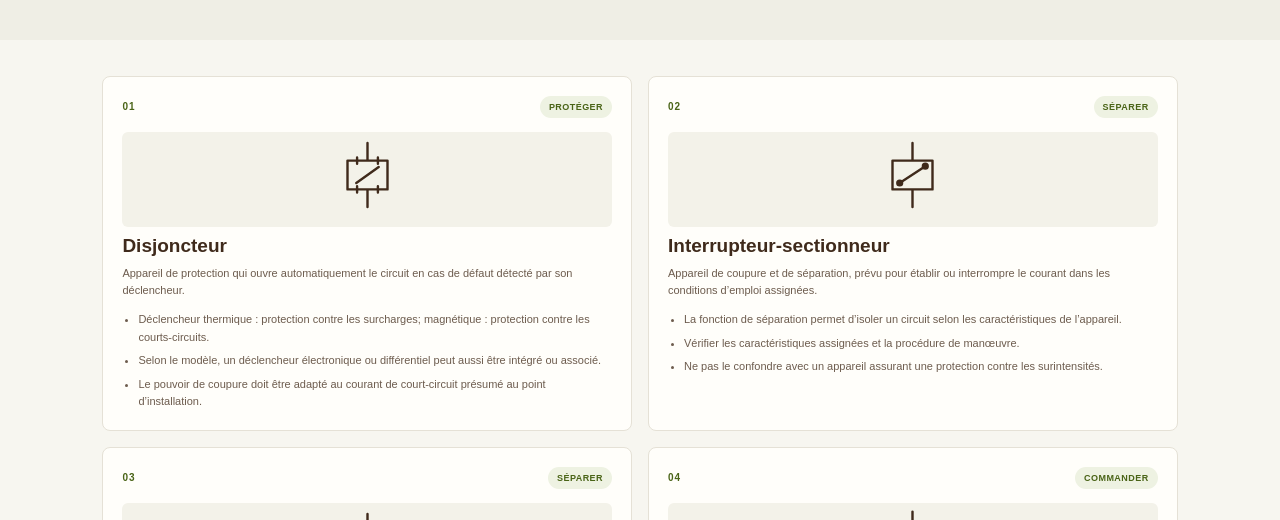
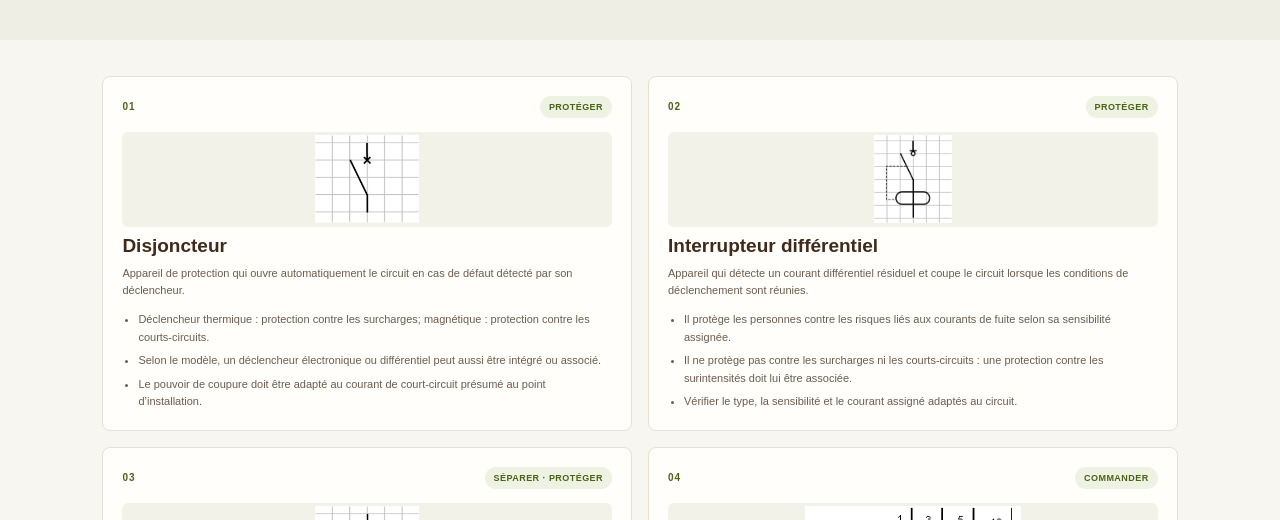
Before and after one commit to bertrandcharierGEII/MS_NFC15100, a plain HTML site: page index.html in a window 1280 px wide. Both pictures are taken after a click on the element "Navigation principale". Shown: the part 352-872 px from the top of the page. Drawn offline with Linux system fonts and the light colour scheme.

Commit message:
mise à jour symboles
Co-authored-by: Copilot <223556219+Copilot@users.noreply.github.com>

```diff
--- a/app.js
+++ b/app.js
@@ -161,10 +161,10 @@ const resources = [
 ];
 
 const symbols = [
-  { id: "disjoncteur", name: "Disjoncteur", function: "PROTÉGER", summary: "Appareil de protection qui ouvre automatiquement le circuit en cas de défaut détecté par son déclencheur.", details: ["Déclencheur thermique : protection contre les surcharges; magnétique : protection contre les courts-circuits.", "Selon le modèle, un déclencheur électronique ou différentiel peut aussi être intégré ou associé.", "Le pouvoir de coupure doit être adapté au courant de court-circuit présumé au point d’installation."], symbol: "breaker" },
-  { id: "interrupteur-sectionneur", name: "Interrupteur-sectionneur", function: "SÉPARER", summary: "Appareil de coupure et de séparation, prévu pour établir ou interrompre le courant dans les conditions d’emploi assignées.", details: ["La fonction de séparation permet d’isoler un circuit selon les caractéristiques de l’appareil.", "Vérifier les caractéristiques assignées et la procédure de manœuvre.", "Ne pas le confondre avec un appareil assurant une protection contre les surintensités."], symbol: "switch" },
-  { id: "sectionneur", name: "Sectionneur", function: "SÉPARER", summary: "Appareil destiné à assurer l’isolement d’un circuit; il n’est pas prévu pour couper un courant de charge sauf indication spécifique.", details: ["La séparation se réalise dans les conditions prévues par le constructeur.", "Un sectionneur seul ne remplace pas une protection contre les surintensités.", "Les symboles ci-dessous sont schématiques et ne remplacent pas le schéma normalisé du projet."], symbol: "isolator" },
-  { id: "contacteur", name: "Contacteur", function: "COMMANDER", summary: "Appareil de commande électromécanique permettant d’établir ou de couper un circuit de puissance à distance.", details: ["Le circuit de puissance commute la charge.", "La bobine et les contacts auxiliaires appartiennent au circuit de commande.", "La protection du circuit doit être assurée par les dispositifs adaptés."], symbol: "contactor" }
+  { id: "disjoncteur", name: "Disjoncteur", function: "PROTÉGER", summary: "Appareil de protection qui ouvre automatiquement le circuit en cas de défaut détecté par son déclencheur.", details: ["Déclencheur thermique : protection contre les surcharges; magnétique : protection contre les courts-circuits.", "Selon le modèle, un déclencheur électronique ou différentiel peut aussi être intégré ou associé.", "Le pouvoir de coupure doit être adapté au courant de court-circuit présumé au point d’installation."], image: "images/symb_disj_uni.png" },
+  { id: "interrupteur-differentiel", name: "Interrupteur différentiel", function: "PROTÉGER", summary: "Appareil qui détecte un courant différentiel résiduel et coupe le circuit lorsque les conditions de déclenchement sont réunies.", details: ["Il protège les personnes contre les risques liés aux courants de fuite selon sa sensibilité assignée.", "Il ne protège pas contre les surcharges ni les courts-circuits : une protection contre les surintensités doit lui être associée.", "Vérifier le type, la sensibilité et le courant assigné adaptés au circuit."], image: "images/symb_inter_diff_uni.png" },
+  { id: "sectionneur-porte-fusible", name: "Sectionneur porte-fusible", function: "SÉPARER · PROTÉGER", summary: "Appareil combinant une fonction de sectionnement et une protection contre les surintensités par fusible.", details: ["Le sectionnement permet d’isoler le circuit dans les conditions prévues par le constructeur.", "Le fusible protège contre les surintensités selon son calibre et sa catégorie d’emploi.", "Vérifier le type de fusible et le pouvoir de coupure adaptés à l’installation."], image: "images/symb_fus_uni.png" },
+  { id: "contacteur", name: "Contacteur", function: "COMMANDER", summary: "Appareil de commande électromécanique permettant d’établir ou de couper un circuit de puissance à distance.", details: ["Le circuit de puissance commute la charge.", "La bobine et les contacts auxiliaires appartiennent au circuit de commande.", "La protection du circuit doit être assurée par les dispositifs adaptés."], image: "images/Symbole_Contacteur.png" }
 ];
 
 const main = document.querySelector("#main");
@@ -323,18 +323,8 @@ function renderBilan() {
   main.innerHTML = `<section class="page-hero"><p class="breadcrumbs"><a href="#accueil">Accueil</a><span>/</span>Bilan méthodologique</p><p class="eyebrow">Transférer la méthode</p><h1>Un autre coffret,<br><em>la même rigueur.</em></h1><p>La méthode Habilis sert de fil conducteur. Les valeurs et gestes ne se recopient pas : ils se redéfinissent à partir de l’installation étudiée, de ses documents et des critères applicables.</p></section><section class="method-body"><div class="method-list">${methodSteps.map(([n, title, text]) => `<article class="method-step"><span>${n}</span><div><h2>${title}</h2><p>${text}</p></div></article>`).join("")}</div><aside class="notice"><strong>À retenir.</strong> Aucun seuil chiffré du cas Habilis ne doit être transposé automatiquement à un autre coffret. Faire confirmer le régime de neutre, les caractéristiques des protections et l’édition des normes par l’encadrant compétent.</aside><a class="button" href="#ressources">Consulter les ressources <span aria-hidden="true">↗</span></a></section>`;
 }
 
-function symbolSvg(type) {
-  const symbolMarkup = {
-    breaker: '<path d="M80 10v22m0 36v22M55 32h50v36H55zM66 60l28-20" /><path d="M67 28v8m26-8v8M67 64v8m26-8v8" />',
-    switch: '<path d="M80 10v22m0 36v22M55 32h50v36H55zM64 60l32-21" /><circle cx="64" cy="60" r="3" fill="currentColor"/><circle cx="96" cy="39" r="3" fill="currentColor"/>',
-    isolator: '<path d="M80 10v22m0 36v22M55 32h50v36H55zM64 60l32-21" /><path d="M58 76h44" stroke-dasharray="4 4"/>',
-    contactor: '<path d="M80 7v17m0 52v17M56 24h48v52H56z"/><path d="M66 50c0-7 7-7 7-14s7-7 7-14M84 50c0-7 7-7 7-14s7-7 7-14M40 43h16m48 0h16M40 63h16m48 0h16"/><path d="M70 52l20-13" />'
-  };
-  return `<svg viewBox="0 0 160 110" role="img" aria-label="Symbole schématique simplifié : ${type}" class="symbol-svg"><g fill="none" stroke="currentColor" stroke-width="3" stroke-linecap="round" stroke-linejoin="round">${symbolMarkup[type]}</g></svg>`;
-}
-
 function renderSymbols() {
-  main.innerHTML = `<section class="page-hero"><p class="breadcrumbs"><a href="#accueil">Accueil</a><span>/</span>Fiche mémo<span>/</span>Symboles</p><p class="eyebrow">Lire un schéma</p><h1>Quatre appareils,<br><em>trois fonctions.</em></h1><p>Des repères pour distinguer protéger, séparer et commander dans les schémas électrotechniques.</p></section><section class="symbols-grid">${symbols.map((item, index) => `<article class="symbol-card"><div class="symbol-card-top"><span class="step-number">0${index + 1}</span><span class="function-tag">${item.function}</span></div><div class="symbol-illustration">${symbolSvg(item.symbol)}</div><h2>${item.name}</h2><p>${item.summary}</p><ul>${item.details.map((detail) => `<li>${detail}</li>`).join("")}</ul></article>`).join("")}</section><p class="source-note symbol-note">Symboles graphiques simplifiés à des fins pédagogiques. Se référer aux symboles normalisés et aux caractéristiques de l’appareil réellement installé.</p>`;
+  main.innerHTML = `<section class="page-hero"><p class="breadcrumbs"><a href="#accueil">Accueil</a><span>/</span>Fiche mémo<span>/</span>Symboles</p><p class="eyebrow">Lire un schéma</p><h1>Quatre appareils,<br><em>trois fonctions.</em></h1><p>Des repères pour distinguer protéger, séparer et commander dans les schémas électrotechniques.</p></section><section class="symbols-grid">${symbols.map((item, index) => `<article class="symbol-card"><div class="symbol-card-top"><span class="step-number">0${index + 1}</span><span class="function-tag">${item.function}</span></div><div class="symbol-illustration"><img class="symbol-image" src="${item.image}" alt="Symbole schématique : ${item.name}"></div><h2>${item.name}</h2><p>${item.summary}</p><ul>${item.details.map((detail) => `<li>${detail}</li>`).join("")}</ul></article>`).join("")}</section><p class="source-note symbol-note">Symboles graphiques simplifiés à des fins pédagogiques. Se référer aux symboles normalisés et aux caractéristiques de l’appareil réellement installé.</p>`;
 }
 
 function renderResources() {
--- a/index.html
+++ b/index.html
@@ -13,7 +13,7 @@
     <a class="skip-link" href="#main">Aller au contenu</a>
     <header class="site-header">
       <a class="brand" href="#accueil" aria-label="Accueil SAE 13">
-        <img class="brand-logo" src="LOGO_SAE13_vert.png" alt="SAE 13">
+        <img class="brand-logo" src="images/LOGO_SAE13_vert.png" alt="SAE 13">
       </a>
       <button class="menu-toggle" type="button" aria-expanded="false" aria-controls="primary-nav">
         <span class="sr-only">Ouvrir ou fermer le menu</span>
@@ -33,7 +33,7 @@
 
     <footer class="site-footer">
       <a class="brand brand-footer" href="#accueil" aria-label="Retour à l’accueil SAE 13">
-        <img class="brand-logo" src="LOGO_SAE13_vert.png" alt="SAE 13">
+        <img class="brand-logo" src="images/LOGO_SAE13_vert.png" alt="SAE 13">
       </a>
       <p>Support pédagogique de mise en service · Coffret Habilis · 2026</p>
       <a href="#ressources">Voir les documents de référence <span aria-hidden="true">↗</span></a>
--- a/styles.css
+++ b/styles.css
@@ -362,7 +362,7 @@ h1, h2, h3, h4 { font-family: Avenir, "Avenir Next", sans-serif; }
 .step-number { color: var(--green-dark); font-size: 10px; font-weight: 800; letter-spacing: .1em; }
 .function-tag { padding: 6px 9px; color: var(--green-dark); background: var(--pale-green); border-radius: 99px; font-size: 9px; font-weight: 800; letter-spacing: .05em; }
 .symbol-illustration { height: 95px; margin: 14px 0 8px; display: grid; place-items: center; color: var(--ink); background: #f3f2e9; border-radius: 6px; }
-.symbol-svg { width: 155px; height: 88px; }
+.symbol-image { max-width: 100%; max-height: 88px; object-fit: contain; }
 .symbol-card h2 { margin: 0 0 8px; font-size: 19px; }
 .symbol-card p, .symbol-card li { color: var(--ink-soft); font-size: 11px; line-height: 1.6; }
 .symbol-card ul { margin: 10px 0 0; padding-left: 16px; }
```
Also changed, not shown: LOGO_SAE13.png (deleted), images/LOGO_SAE13_vert.png (renamed from LOGO_SAE13_vert.png), images/Symbole_Contacteur.png (added), images/symb_disj_uni.png (added), images/symb_fus_uni.png (added), images/symb_inter_diff_uni.png (added).
